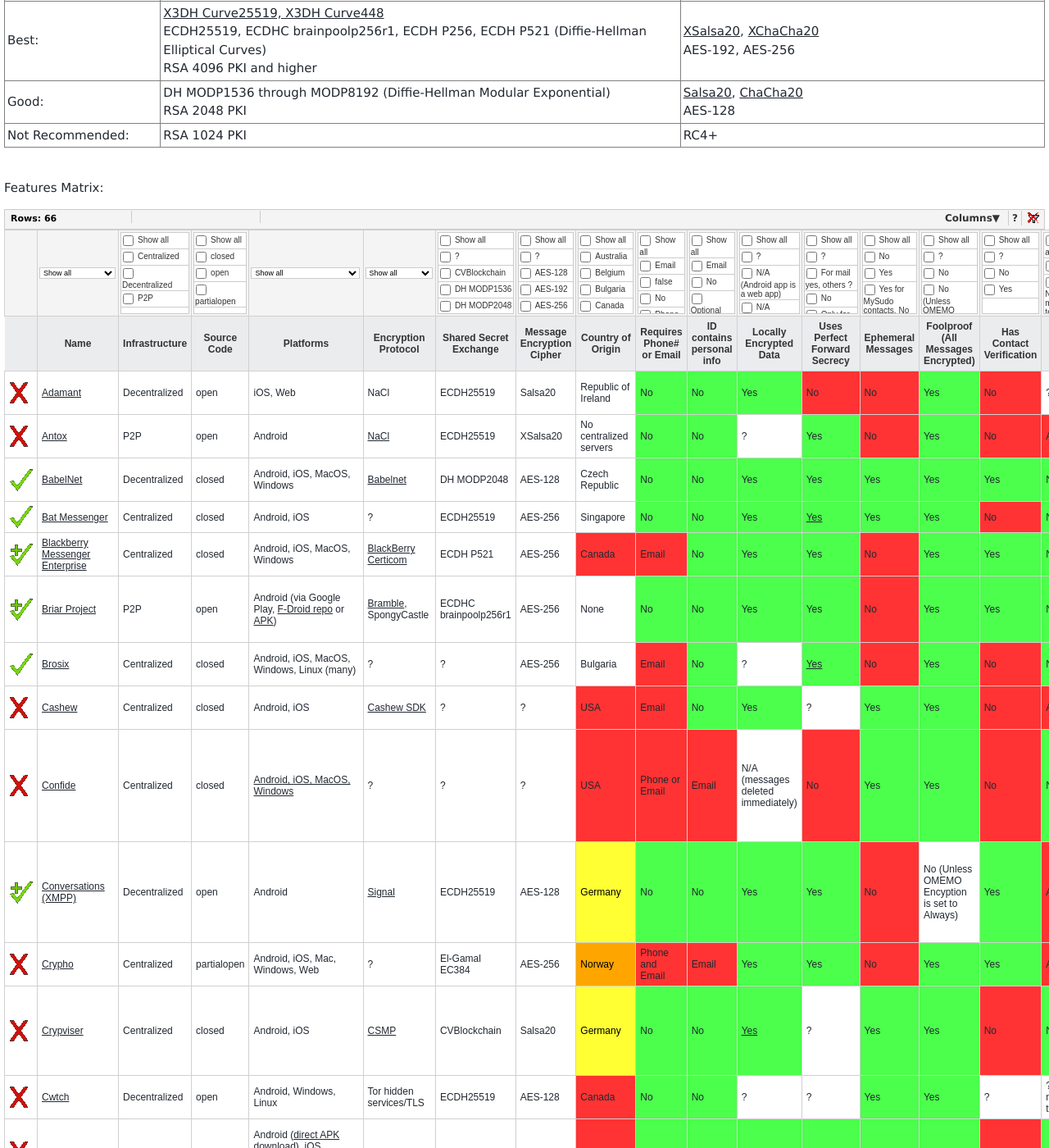
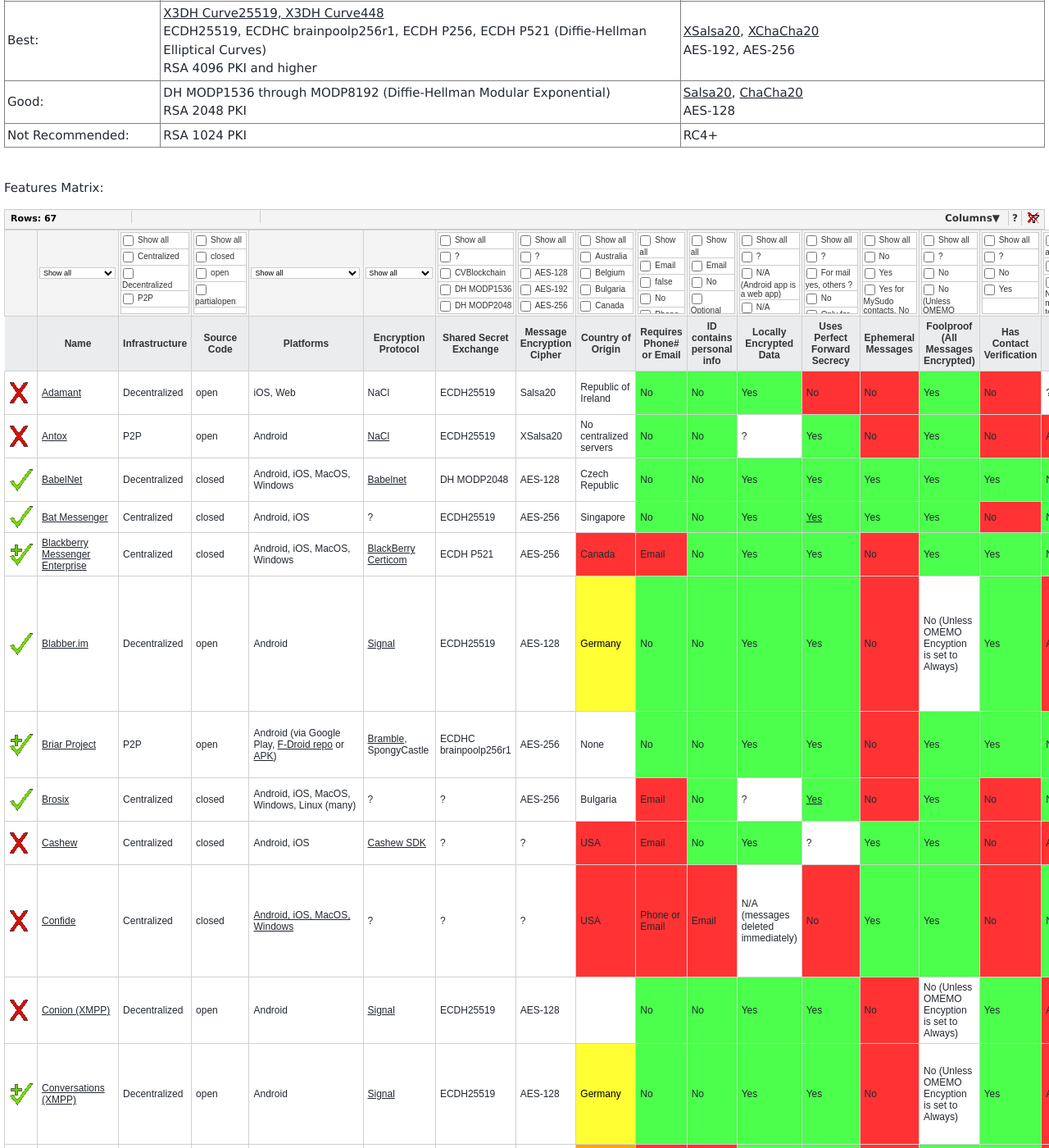
Before and after one commit to Perelandra0x309/secure-im, a Jekyll site: the page built from _pages/featuresmatrix.md, in a window 1280 px wide and 1400 px high, scrolled down 823 px. Shown: the whole window at 82% size. Built offline with Jekyll 4.4.1, drawn with Linux system fonts in a browser that asks for light colours; some of the changed text lies outside the part shown.

Commit message:
Add Conion, change Pix-Art to Blabber.im

```diff
--- a/_data/applications.yml
+++ b/_data/applications.yml
@@ -2170,14 +2170,14 @@
   version_tested: 7.6.1 (Android), 3.7.0 (MacOS)
   last_update: 8/12/2018
 
-- name: pixart
+- name: blabber.im
   category: 3
-  display_name: Pix-Art (XMPP)
-  url: https://jabber.pix-art.de
+  display_name: Blabber.im
+  url: https://blabber.im/en/
   recommendation: 2
   platforms: Android
   source_type: open
-  business_model: <a href="https://jabber.pix-art.de/privacy/">This service is privately financed</a>
+  business_model: "blabber.im is 100% self-contained, independent and a self-financed German community based in NRW. The servers are located in Germany."
   communication_types: Text, group chat, video, files, images
   encryption_protocol: <a href="https://conversations.im/omemo/xep-omemo.html#intro">Signal</a>
   shared_secret_exchange: ECDH25519
@@ -2186,7 +2186,7 @@
   requires_phone_number: No
   requires_email: No
   id_contains_contact_info: No
-  android_requires_google_play: No
+  android_requires_google_play: Yes
   is_locally_encrypted: Yes
   perfect_forward_secrecy: Yes
   message_stored_on_server: Yes
@@ -2200,10 +2200,10 @@
   leaks_files: Android
   exodus_privacy_trackers_count: 0
   exodus_privacy_trackers_description: None
-  websites: <a href="https://jabber.pix-art.de/privacy/">Privacy Policy</a>, <a href="https://github.com/kriztan/Pix-Art-Messenger">source code</a>
-  notes_file: pix-art_notes.html
-  version_tested: 2.1.4
-  last_update: 11/23/2018
+  websites: <a href="https://blabber.im/en/datenschutz/">Privacy Policy</a>, <a href="https://codeberg.org/kriztan/blabber.im">source code</a>, <a href="https://blabber.im/en/quick-start/migration-pixart-blabber/">Migrate from Pix-Art</a>
+  notes_file: blabber_notes.html
+  version_tested: 3.0.4
+  last_update: 4/4/2021
 
 - name: quicksy
   category: 3
@@ -2343,6 +2343,41 @@
   notes_file: adamant_notes.html
   version_tested:
   last_update: 2/26/2019
+
+- name: conion
+  category: 3
+  display_name: Conion (XMPP)
+  url: https://conion.im
+  recommendation: 3
+  platforms: Android
+  source_type: open
+  business_model:
+  communication_types: Text, group chat, video, files, images
+  encryption_protocol: <a href="https://conversations.im/omemo/xep-omemo.html#intro">Signal</a>
+  shared_secret_exchange: ECDH25519
+  message_encryption_cipher: AES-128
+  country_origin:
+  requires_phone_number: No
+  requires_email: No
+  id_contains_contact_info: No
+  android_requires_google_play: No
+  is_locally_encrypted: Yes
+  perfect_forward_secrecy: Yes
+  message_stored_on_server: Yes
+  has_ephemeral_messages: No
+  encypted_by_default: No (Unless OMEMO Encyption is set to Always)
+  puddle_test: Recoverable
+  puddle_test_note: Messages are saved on the server
+  hammer_test: Recoverable
+  hammer_test_note: You can leave a conversation but this does not delete it.  Android client also leaks files.
+  has_contact_verification: Yes
+  leaks_files: Android
+  exodus_privacy_trackers_count: 0
+  exodus_privacy_trackers_description: None
+  websites:
+  notes_file: conion_notes.html
+  version_tested:
+  last_update: 4/4/2021
 
 - name: cwtch
   category: 3
--- a/_data/briar_card.html
+++ b/_data/briar_card.html
@@ -12,8 +12,8 @@
 </ul>
 Cons:
 <ul>
-<li>Android only</li>
-<li>Text only right now but sending photos is being worked on</li>
+<li>Linux app is one-on-one text messaging only</li>
+<li>Text only chat right now but sending photos is being worked on</li>
 <li>Higher battery usage than most messengers</li>
 <li>No option for automatic deletion of messages</li>
 <li>You can't make a backup or export your keys or messages to move to another device</li>
--- /dev/null
+++ b/_data/conion_notes.html
@@ -0,0 +1,21 @@
+Bottom line: Just use Conversations.<br>
+<br>
+Looking at the website home page I suspected it was just a XMPP server app. Then looking at the screenshots confirms this is basically a fork of Conversations. So this app is really just:
+<ul>
+<li>An XMPP app cloned from Conversations</li>
+<li>Fixed to use their conion.im server as your account server</li>
+<li>Connecting to the server over Tor</li>
+</ul><br>
+All of the above you can already do with the standard Conversations app on Android. But you can choose your own server. Also I would be concerned that fixes to the Conversations app would take time to make it into this build.<br>
+<br>
+Who is this group, where are they based? I cannot find this info. The website has poor English so they are not native speakers. The privacy page is incomplete:
+https://conion.im/index.php/privacy-policy/<br>
+<br>
+The blog looks like all the entries came with the default Wordpress install, and they are getting nonsense comment spam.<br>
+<br>
+They have an icon for the iOS App store but no link. So do they plan to build Conversations of iOS as well because that would be quite a feat.<br>
+<br>
+Looking at the Android store entry they do at least give credit to Daniel Gultsch's Conversations there.<br>
+<br>
+My Verdict: Just use Conversation instead<br>
+I would say stay away, I don't know who is running this server and if we can trust them. Calling this the "most secure messenger" is a stretch given the amount of meta data the server has access to.<br>
--- a/_data/ratings.yml
+++ b/_data/ratings.yml
@@ -289,7 +289,7 @@
 - name: briar
   level: 4
   display_name: Briar Project
-  tagline: "Android Only over Tor:"
+  tagline: "Android or Linux over Tor:"
   privacy_message_score: 3
   country_origin: None (Tor peer to peer network)
   pm_ephemeral:
```
Also changed, not shown: _data/blabber_notes.html (added, +17 -0 lines), _data/pix-art_notes.html (deleted, +0 -17 lines), favorites.md (+2 -2 lines).
